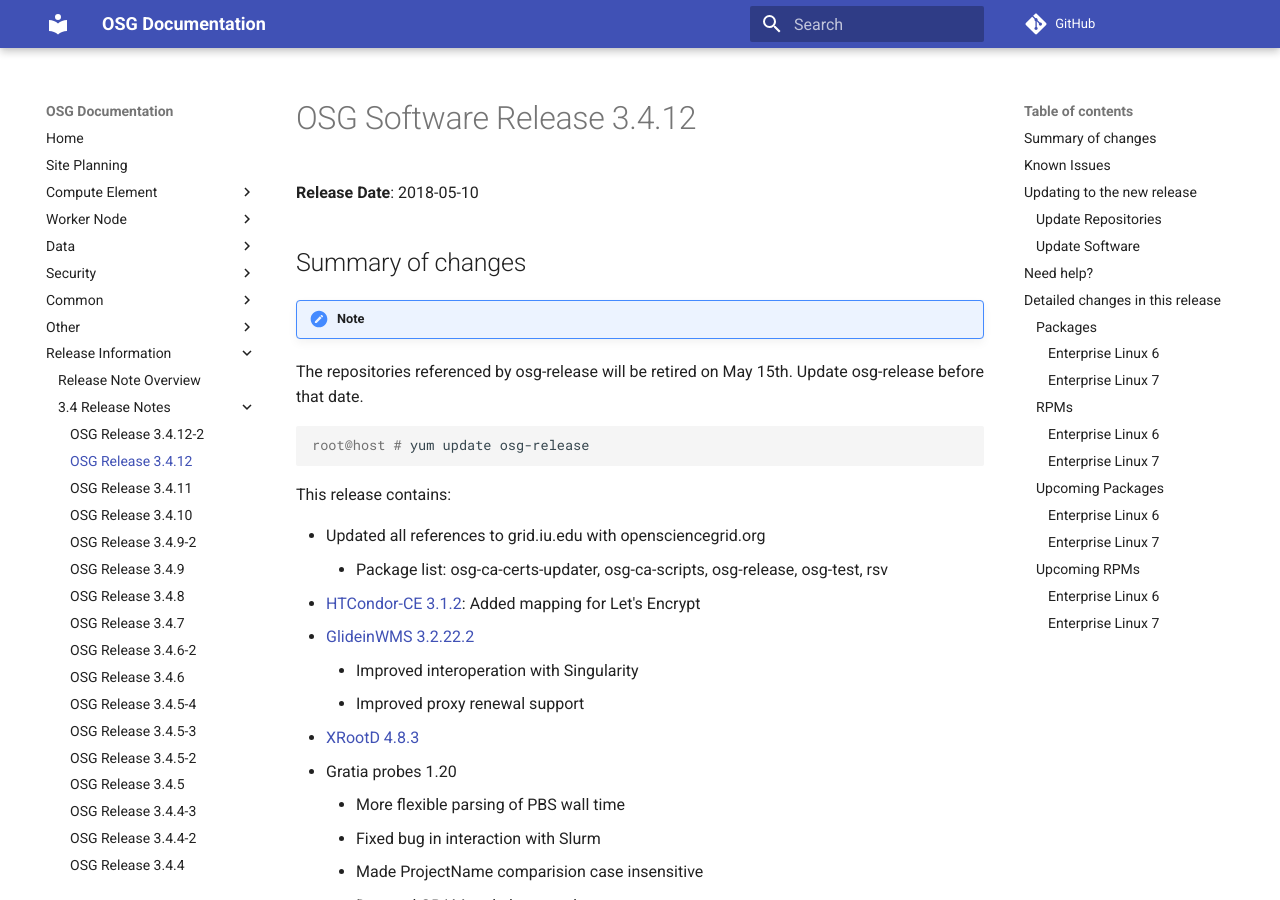
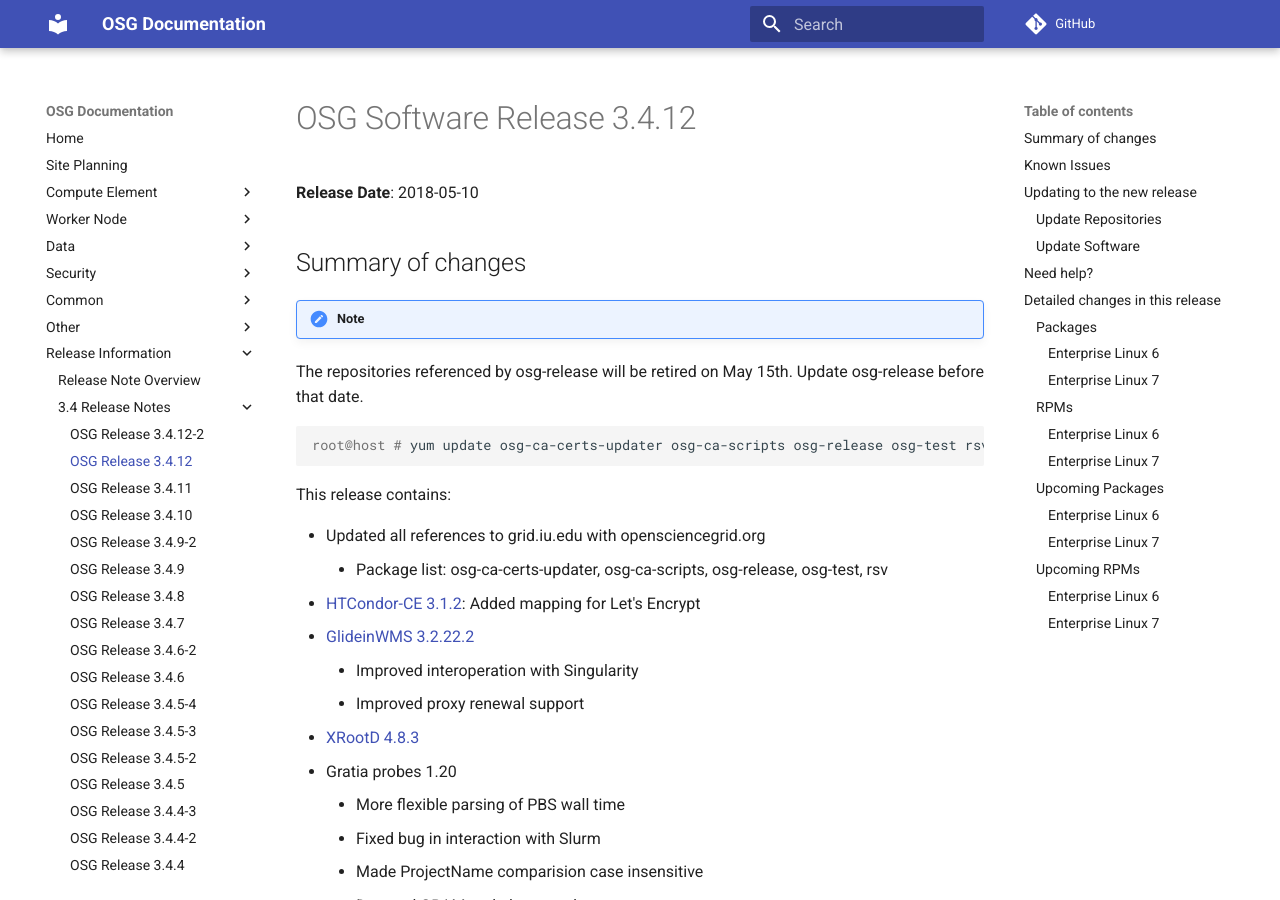
Before and after one commit to osg-htc/docs, an MkDocs documentation site: the page built from docs/release/3.4/release-3-4-12.md, in a window 1280 px wide and 900 px high. Built offline with MkDocs 1.6.1 and Material for MkDocs 9.7.7, drawn with Linux system fonts in a browser that asks for light colours; comment, search, counter and statistics services are not loaded; old or Windows-style settings are respelled for this version of MkDocs.

Commit message:
List all packages to update for repo change

````diff
--- a/docs/release/3.4/release-3-4-12.md
+++ b/docs/release/3.4/release-3-4-12.md
@@ -10,7 +10,7 @@
 The repositories referenced by osg-release will be retired on May 15th. Update osg-release before that date.
 
 ``` console
-root@host # yum update osg-release
+root@host # yum update osg-ca-certs-updater osg-ca-scripts osg-release osg-test rsv
 ```
 
 This release contains:
````
Also changed, not shown: docs/release/3.3/release-3-3-34.md (+1 -1 lines).
